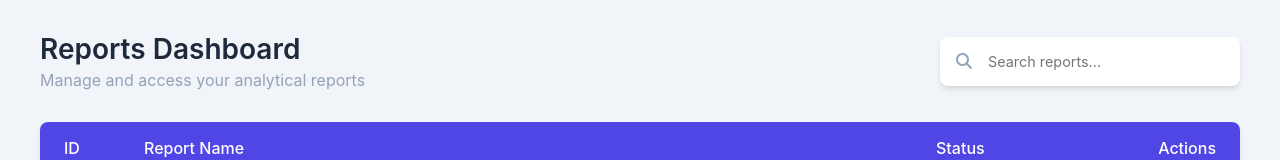
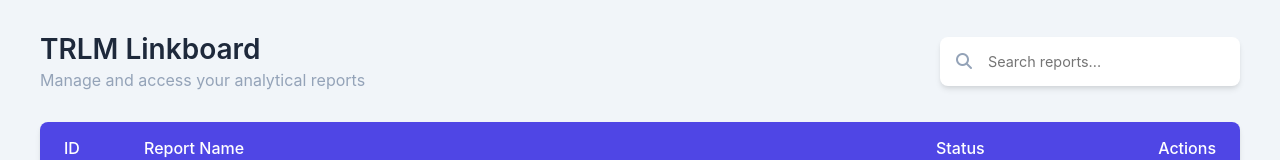
Before and after one commit to pmmistrlm/TRLM, a plain HTML site: page index.html in a window 1280 px wide. Shown: the top 160 px of the page. Drawn offline with Linux system fonts and the light colour scheme.

Commit message:
Update index.html

```diff
--- a/index.html
+++ b/index.html
@@ -225,7 +225,7 @@
     <div class="container">
         <div class="header">
             <div class="page-title">
-                <h1>Reports Dashboard</h1>
+                <h1>TRLM Linkboard</h1>
                 <p>Manage and access your analytical reports</p>
             </div>
 
```
